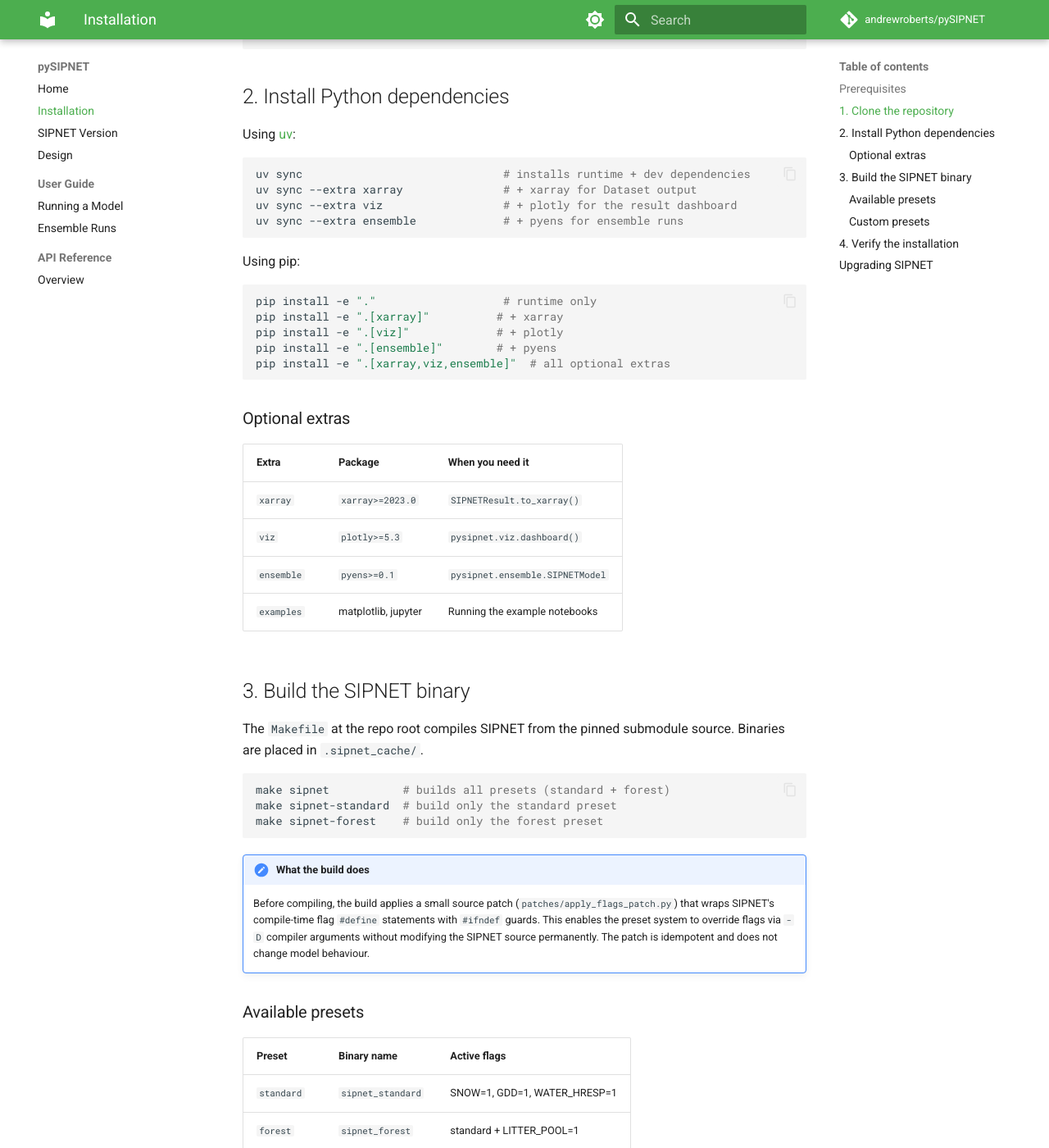
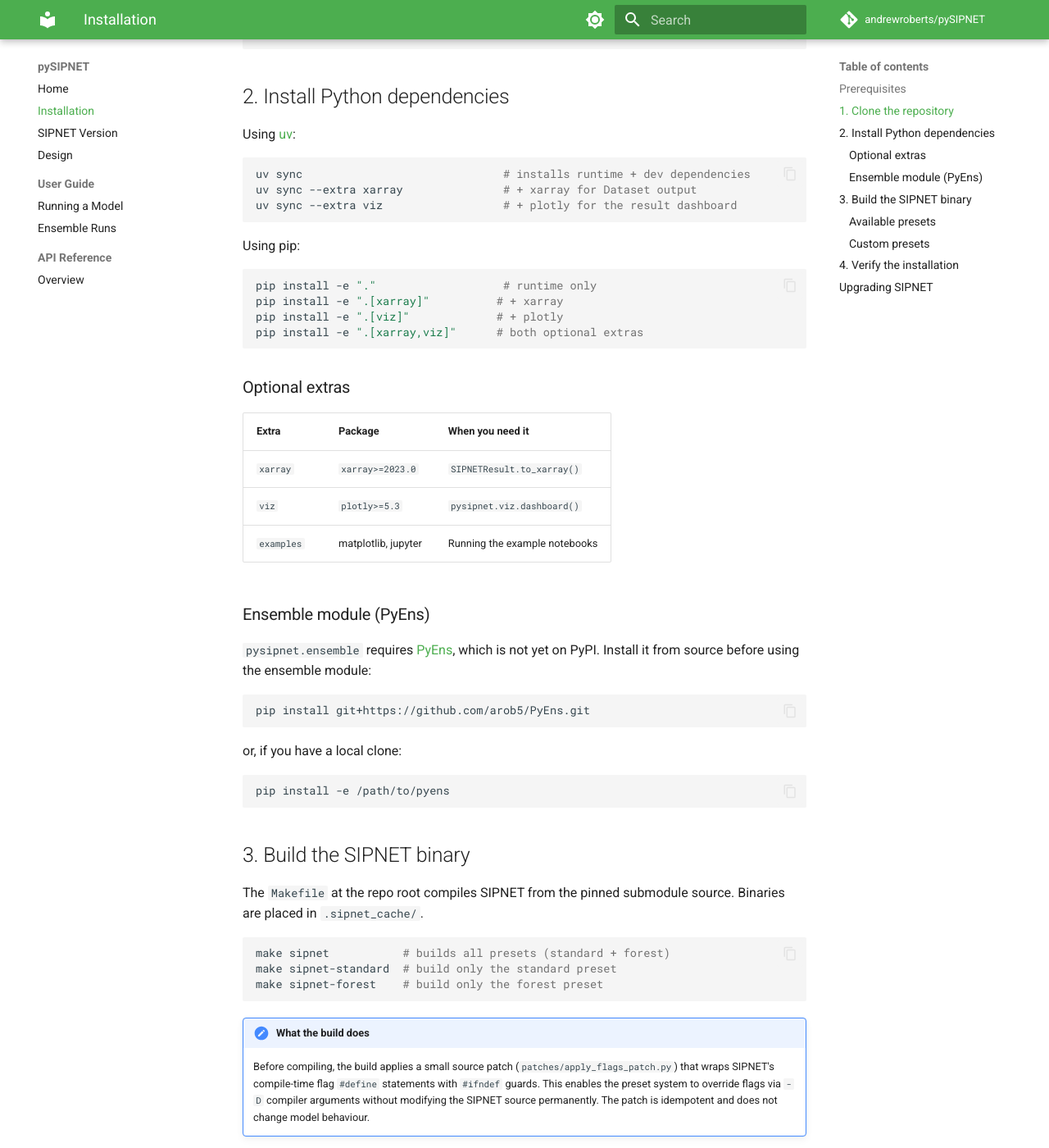
Before and after one commit to TARPS-group/pySIPNET, an MkDocs documentation site: the page built from docs/installation.md, in a window 1280 px wide and 1400 px high, scrolled down 612 px. Shown: the whole window at 82% size. Built offline with MkDocs 1.6.1 and Material for MkDocs 9.7.7, drawn with Linux system fonts in a browser that asks for light colours; comment, search, counter and statistics services are not loaded.

Commit message:
Fix CI: remove pyens path source and optional dep
pyens is not yet on PyPI, so declaring ensemble = ["pyens>=0.1"] and a
[tool.uv.sources] path entry caused uv sync --all-groups to fail in CI
with 'Distribution not found at: file:///…/pyens'.

Remove the optional dep and the path source for now.  The ensemble module
already handles the missing-pyens case via an ImportError guard.  Update
installation.md to direct users to install pyens from source until it is
published.

````diff
--- a/docs/installation.md
+++ b/docs/installation.md
@@ -31,7 +31,6 @@
 uv sync                              # installs runtime + dev dependencies
 uv sync --extra xarray               # + xarray for Dataset output
 uv sync --extra viz                  # + plotly for the result dashboard
-uv sync --extra ensemble             # + pyens for ensemble runs
 ```
 
 Using pip:
@@ -40,8 +39,7 @@
 pip install -e "."                   # runtime only
 pip install -e ".[xarray]"          # + xarray
 pip install -e ".[viz]"             # + plotly
-pip install -e ".[ensemble]"        # + pyens
-pip install -e ".[xarray,viz,ensemble]"  # all optional extras
+pip install -e ".[xarray,viz]"      # both optional extras
 ```
 
 ### Optional extras
@@ -50,8 +48,22 @@
 |:------|:--------|:-----------------|
 | `xarray` | `xarray>=2023.0` | `SIPNETResult.to_xarray()` |
 | `viz` | `plotly>=5.3` | `pysipnet.viz.dashboard()` |
-| `ensemble` | `pyens>=0.1` | `pysipnet.ensemble.SIPNETModel` |
 | `examples` | matplotlib, jupyter | Running the example notebooks |
+
+### Ensemble module (PyEns)
+
+`pysipnet.ensemble` requires [PyEns](https://github.com/arob5/PyEns), which is
+not yet on PyPI.  Install it from source before using the ensemble module:
+
+```bash
+pip install git+https://github.com/arob5/PyEns.git
+```
+
+or, if you have a local clone:
+
+```bash
+pip install -e /path/to/pyens
+```
 
 ## 3. Build the SIPNET binary
 
--- a/pyproject.toml
+++ b/pyproject.toml
@@ -28,7 +28,6 @@
 [project.optional-dependencies]
 xarray = ["xarray>=2023.0"]
 viz = ["plotly>=5.3"]
-ensemble = ["pyens>=0.1"]
 examples = ["matplotlib>=3.7", "jupyter>=1.0", "nbformat>=4.2.0"]
 
 [dependency-groups]
@@ -74,6 +73,3 @@
     "integration: requires compiled SIPNET binary",
     "slow: takes more than a few seconds",
 ]
-
-[tool.uv.sources]
-pyens = { path = "../pyens" }
````
